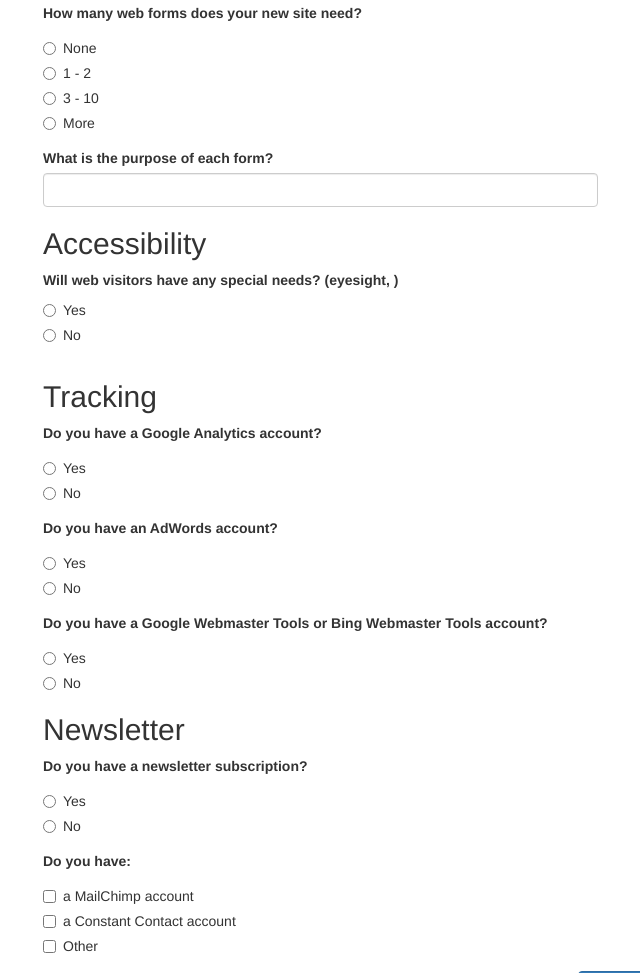
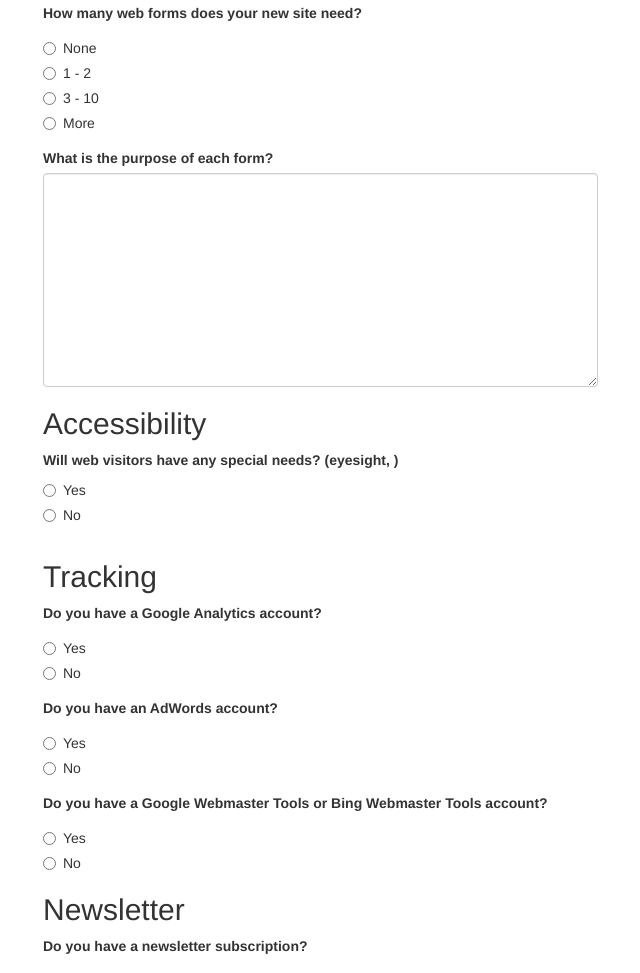
Before and after one commit to alexsomeoddpilot/so-you-want-a-website, a website: page assets/index.html in a window 1280 px wide. Shown: the part 3248-4221 px from the top of the page, without its empty margins (27-667 px from the left). Drawn offline with nearby package versions, Linux system fonts and the light colour scheme.

Commit message:
Changing text field to text area for form purpose

```diff
--- a/assets/index.html
+++ b/assets/index.html
@@ -451,7 +451,7 @@
               What is the purpose of each form?
             </label>
 
-            <input type="text" class="form-control" id="input-forms-purpose" name="forms-purpose">
+            <textarea name="forms-purpose" id="input-forms-purpose" cols="30" rows="10" class="form-control"></textarea>
           </div>
 
           <h2>Accessibility</h2>
```
